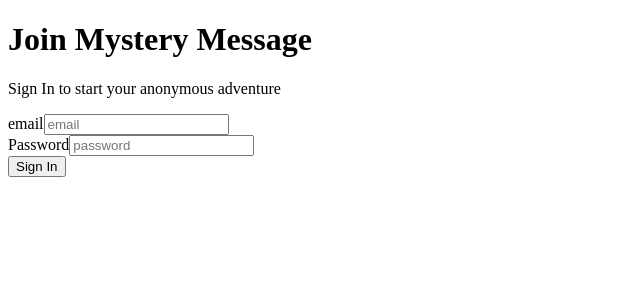
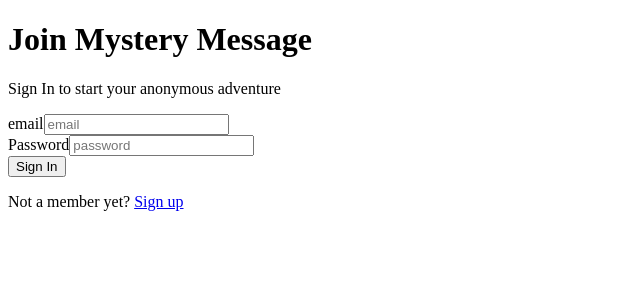
Before and after one commit to Dev050x/WhisperLink, a Next.js app: page /sign-in in a window 1280 px wide. Shown: the top 300 px of the page, without its empty margins (0-640 px from the left). Built offline with nearby package versions, Linux system fonts and the light colour scheme.

Commit message:
did some correction

```diff
--- a/src/app/(auth)/sign-in/page.tsx
+++ b/src/app/(auth)/sign-in/page.tsx
@@ -5,9 +5,6 @@ import * as z from "zod"
 import Link from "next/link"
 import { useEffect, useState } from "react"
 import { useToast } from "@/hooks/use-toast"
-import { signUpSchemaValidation } from "@/schemas/signUpSchema"
-import axios, { AxiosError } from 'axios';
-import { ApiResponse } from "@/types/ApiResponse"
 import { Form, FormControl, FormDescription, FormField, FormItem, FormLabel, FormMessage } from "@/components/ui/form"
 import { Input } from "@/components/ui/input"
 import { Button } from "@/components/ui/button"
@@ -96,6 +93,14 @@ const SignupForm = () => {;
             </Button>
           </form>
         </Form>
+        <div className="text-center mt-4">
+          <p>
+            Not a member yet?{' '}
+            <Link href="/sign-up" className="text-blue-600 hover:text-blue-800">
+              Sign up
+            </Link>
+          </p>
+        </div>
       </div>
     </div>
   )
```
